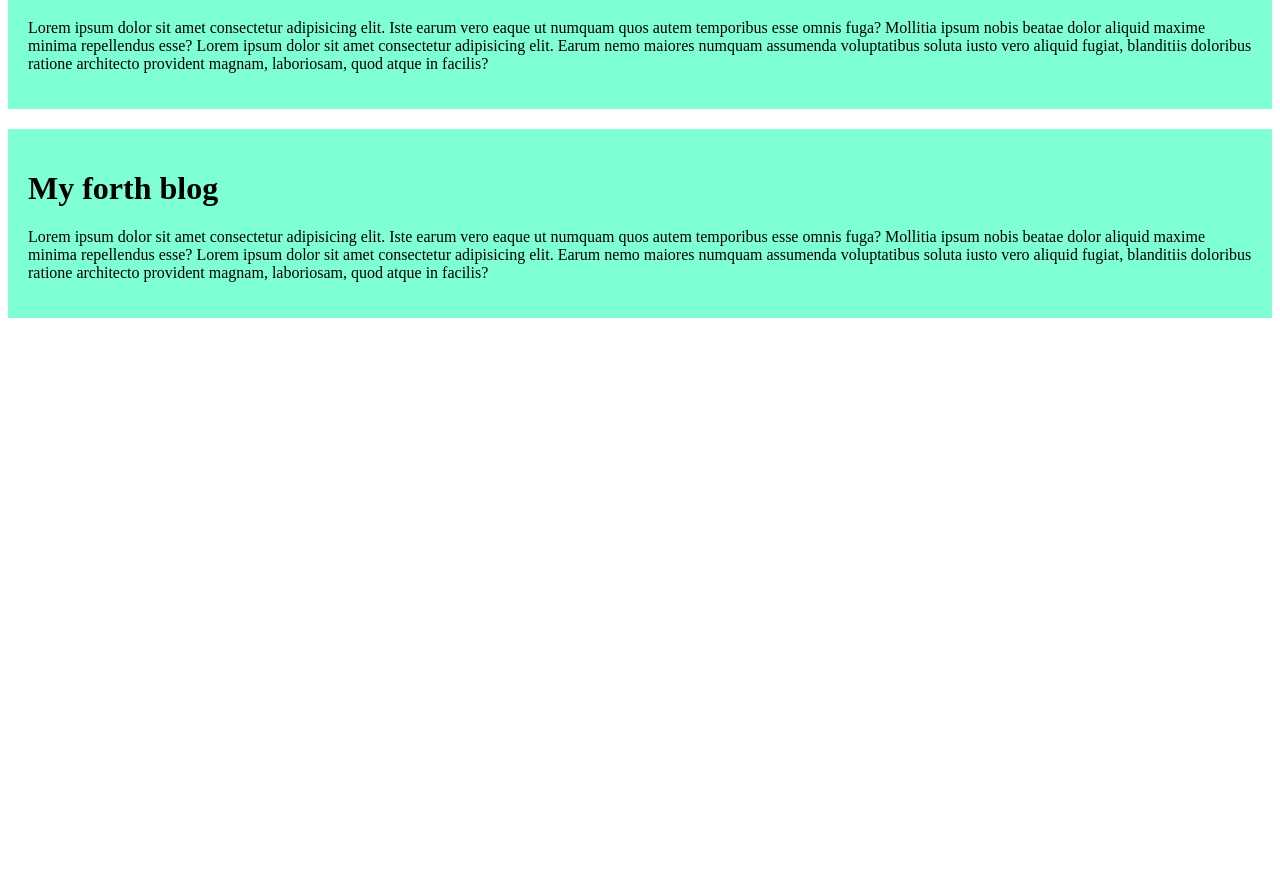
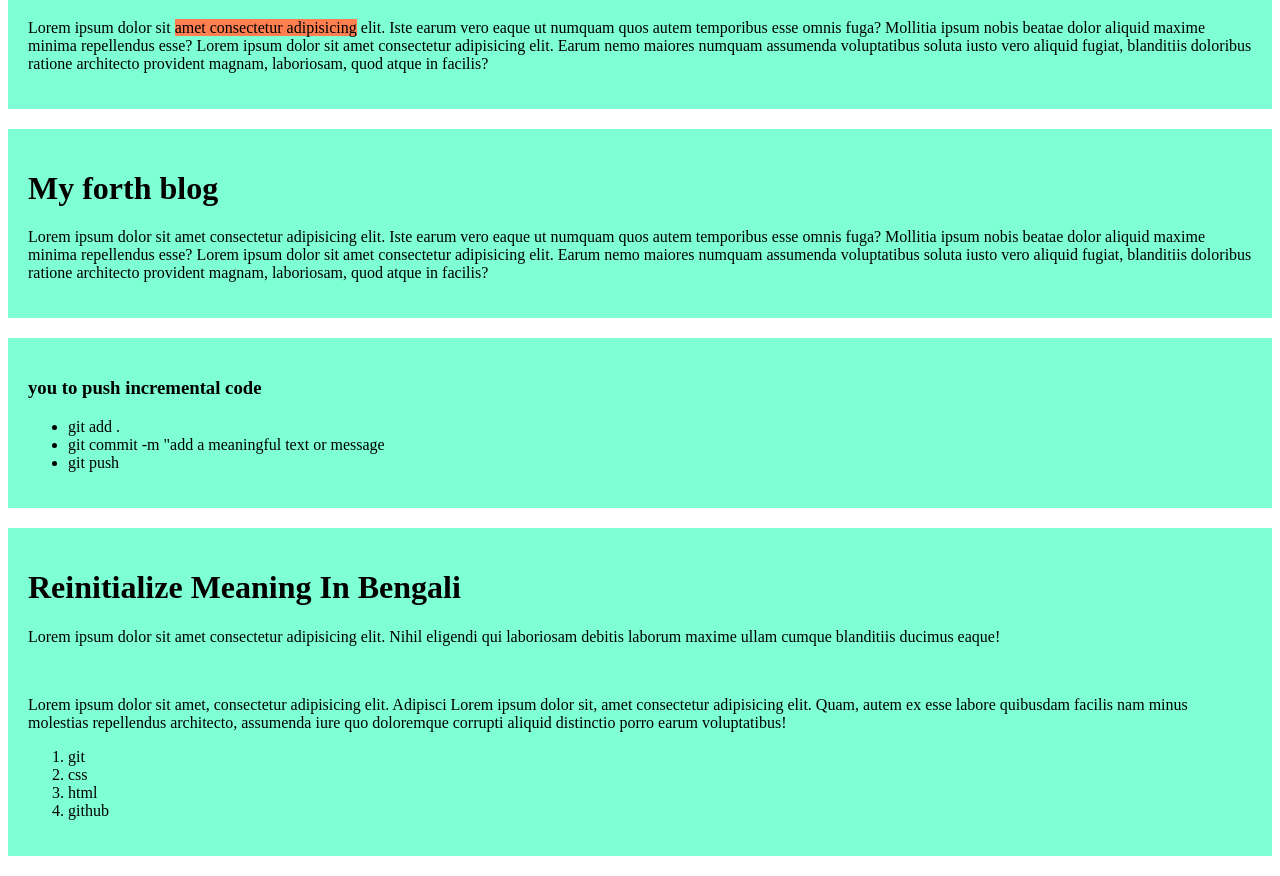
Before and after one commit to kanizanni/my-simple-website, a plain HTML site: page index.html in a window 1280 px wide. Shown: the part 737-1613 px from the top of the page. Before the commit the page ends 1075 px from the top, so only its background shows below. Drawn offline with Linux system fonts and the light colour scheme.

Commit message:
third commit

```diff
--- a/index.html
+++ b/index.html
@@ -47,12 +47,15 @@
     <div>
       <h1>My third blog</h1>
       <p>
-        Lorem ipsum dolor sit amet consectetur adipisicing elit. Iste earum vero eaque ut
-        numquam quos autem temporibus esse omnis fuga? Mollitia ipsum nobis beatae dolor
-        aliquid maxime minima repellendus esse? Lorem ipsum dolor sit amet consectetur
-        adipisicing elit. Earum nemo maiores numquam assumenda voluptatibus soluta iusto
-        vero aliquid fugiat, blanditiis doloribus ratione architecto provident magnam,
-        laboriosam, quod atque in facilis?
+        Lorem ipsum dolor sit
+        <span style="background-color: coral; border: 5px"
+          >amet consectetur adipisicing</span
+        >
+        elit. Iste earum vero eaque ut numquam quos autem temporibus esse omnis fuga?
+        Mollitia ipsum nobis beatae dolor aliquid maxime minima repellendus esse? Lorem
+        ipsum dolor sit amet consectetur adipisicing elit. Earum nemo maiores numquam
+        assumenda voluptatibus soluta iusto vero aliquid fugiat, blanditiis doloribus
+        ratione architecto provident magnam, laboriosam, quod atque in facilis?
       </p>
     </div>
     <div>
@@ -66,5 +69,33 @@
         laboriosam, quod atque in facilis?
       </p>
     </div>
+    <div>
+      <h3>you to push incremental code</h3>
+      <ul>
+        <li>git add .</li>
+        <li>git commit -m "add a meaningful text or message</li>
+        <li>git push</li>
+      </ul>
+    </div>
+    <div>
+      <h1>Reinitialize Meaning In Bengali</h1>
+      <p>
+        Lorem ipsum dolor sit amet consectetur adipisicing elit. Nihil eligendi qui
+        laboriosam debitis laborum maxime ullam cumque blanditiis ducimus eaque!
+      </p>
+      <br />
+      <p>
+        Lorem ipsum dolor sit amet, consectetur adipisicing elit. Adipisci Lorem ipsum
+        dolor sit, amet consectetur adipisicing elit. Quam, autem ex esse labore quibusdam
+        facilis nam minus molestias repellendus architecto, assumenda iure quo doloremque
+        corrupti aliquid distinctio porro earum voluptatibus!
+      </p>
+      <ol>
+        <li>git</li>
+        <li>css</li>
+        <li>html</li>
+        <li>github</li>
+      </ol>
+    </div>
   </body>
 </html>
```
